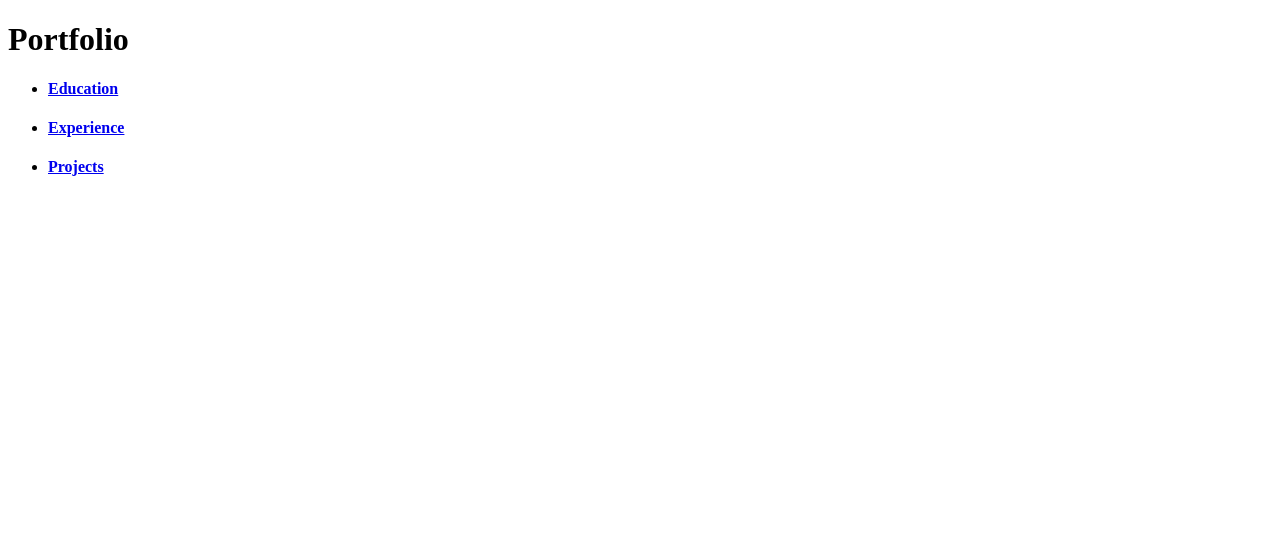
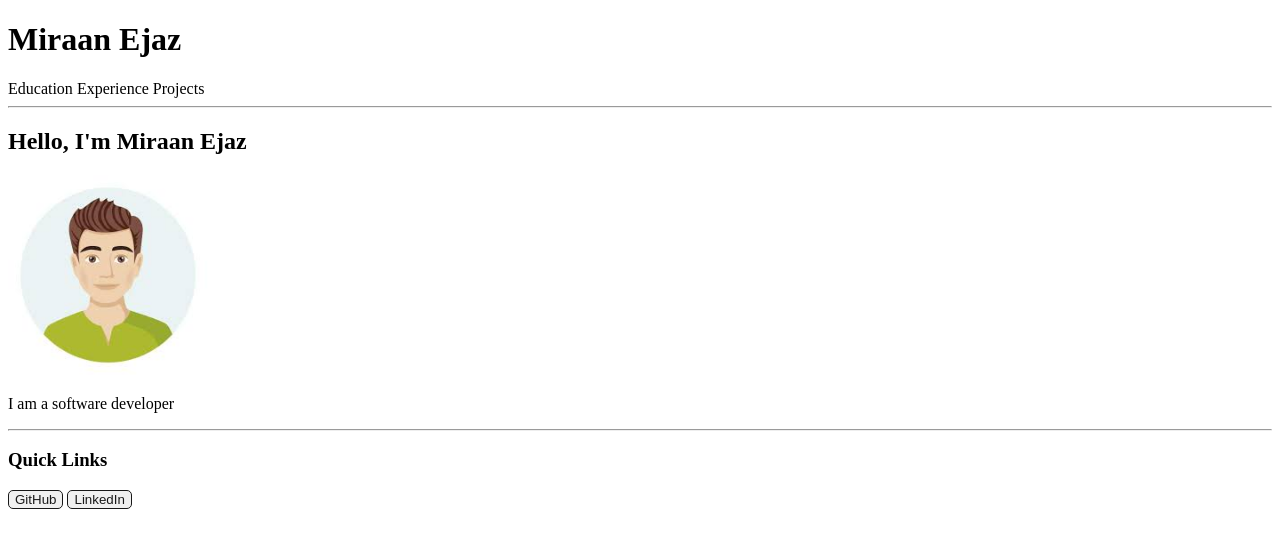
Before and after one commit to Miraanz15/portfolio, a plain HTML site: page index.html in a window 1280 px wide. Drawn offline with Linux system fonts and the light colour scheme.

Commit message:
Pages Created

```diff
--- a/index.html
+++ b/index.html
@@ -6,11 +6,32 @@
     <title>Portfolio</title>
 </head>
 <body>
-    <h1>Portfolio</h1>
-    <ul style="list-style-type: disc;">
-        <li><a href="./education.html" target="_blank"><h4>Education</h4></a></li>
-        <li><a href="./experience.html" target="_main"><h4>Experience</h4></a></li>
-        <li><a href="./projects.html" target="_blank"><h4>Projects</h4></a></li>
-    </ul>
+    <header>
+        <h1>Miraan Ejaz</h1>
+        <nav>
+            <a href="./education.html" target="_blank" style="text-decoration: none; color: black;"><span>Education</span></a>
+            <a href="./experience.html" target="_blank" style="text-decoration: none; color: black;"><span>Experience</span></a>
+            <a href="./projects.html"   target="_blank" style="text-decoration: none; color: black;"><span>Projects</span></a>
+        </nav>
+    </header>
+    <hr/>
+    <main>
+        <section>
+            <!-- <ul style="list-style-type: disc;">
+                <li><a href="./education.html" target="_blank"><h4>Education</h4></a></li>
+                <li><a href="./experience.html" target="_main"><h4>Experience</h4></a></li>
+                <li><a href="./projects.html"   target="_blank"><h4>Projects</h4></a></li>
+            </ul> -->
+            <h1>Hello, I'm Miraan Ejaz</h1>
+            <img src="./Images/profileimage.jpeg" alt="Miraan Ejaz" width="200" height="200"/>
+            <p>I am a software developer</p>
+        </section>
+    </main>
+    <hr/>
+    <footer>
+        <h3>Quick Links</h3>
+        <button style="border: 1px solid black; border-radius: 5px; opacity: 0.9; cursor: pointer; outline: none;">GitHub</button>
+        <button style="border: 1px solid black; border-radius: 5px; opacity: 0.9; cursor: pointer; outline: none;">LinkedIn</button>
+    </footer>
 </body>
 </html>
```
Also changed, not shown: Images/profileimage.jpeg (added).
